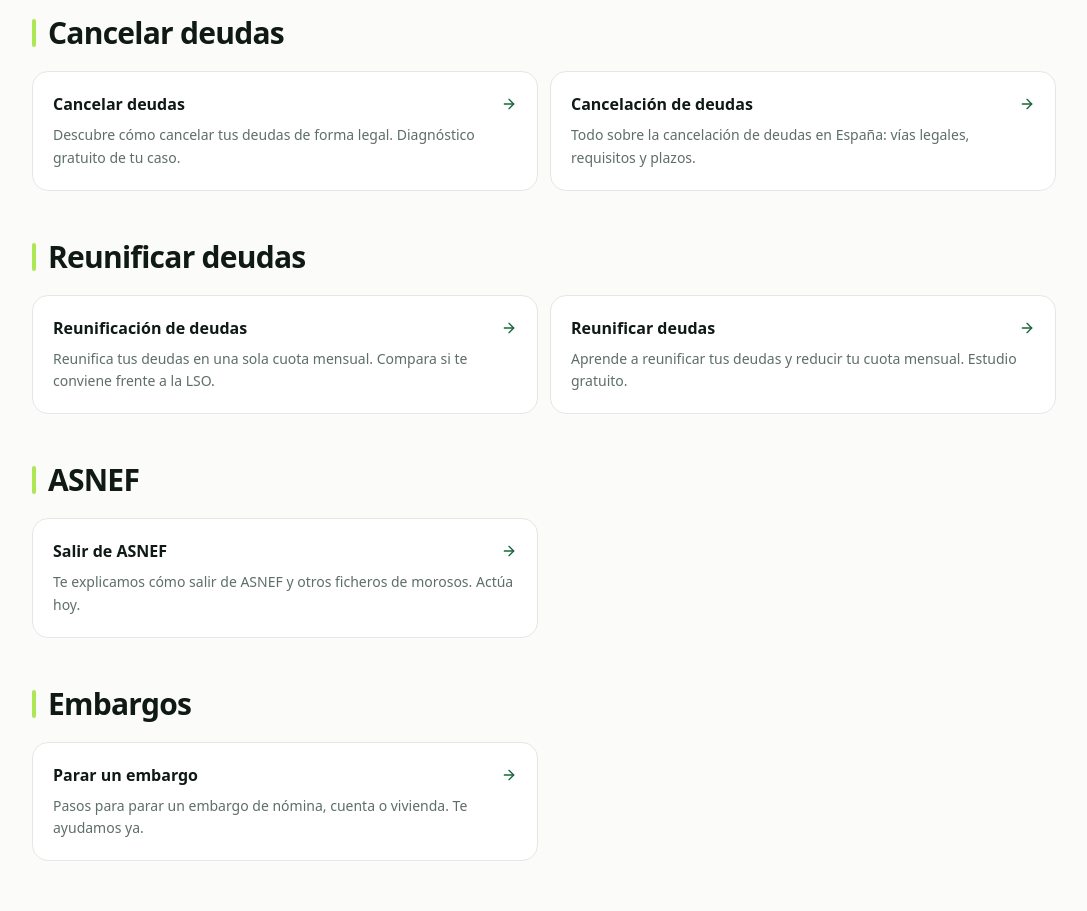
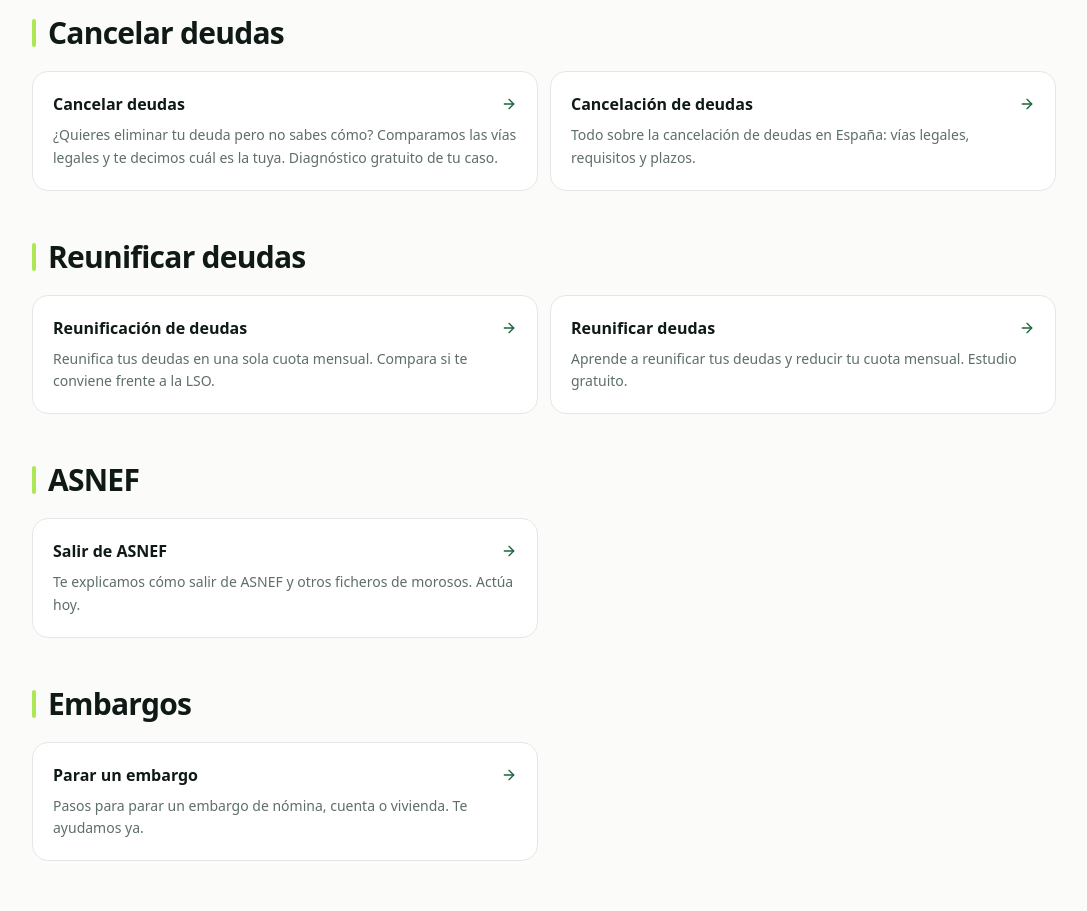
Before and after one commit to Carloslosamac/calma-deudas, a React (Vite) app: page /servicios in a window 1280 px wide. Shown: the part 860-1771 px from the top of the page, without its empty margins (96-1183 px from the left). Built offline with nearby package versions, Linux system fonts and the light colour scheme; the HTML template or start-up script is replaced by a standard one.

Commit message:
Changes
Co-authored-by: Carloslosamac <205789006+Carloslosamac@users.noreply.github.com>

```diff
--- a/src/data/seo/moneyPages.ts
+++ b/src/data/seo/moneyPages.ts
@@ -61,9 +61,9 @@ export const moneyPages: MoneyPage[] = [
     priority: "critica",
     intent: "transaccional",
     template: "money",
-    seoTitle: "Cancelar deudas: cómo eliminarlas legalmente | Calma",
+    seoTitle: "Cancelar deudas: qué solución te conviene | Calma",
     metaDescription:
-      "Descubre cómo cancelar tus deudas de forma legal. Diagnóstico gratuito de tu caso. [Placeholder]",
+      "¿Quieres eliminar tu deuda pero no sabes cómo? Comparamos las vías legales y te decimos cuál es la tuya. Diagnóstico gratuito de tu caso.",
   },
   {
     path: "/cancelacion-de-deudas",
```
